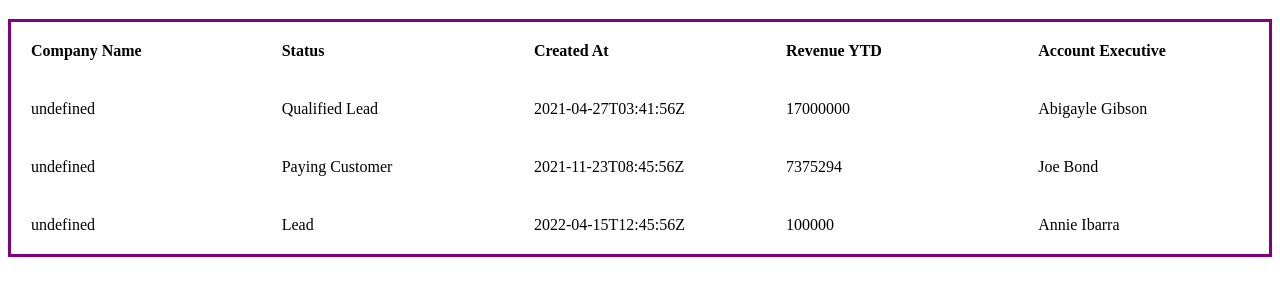
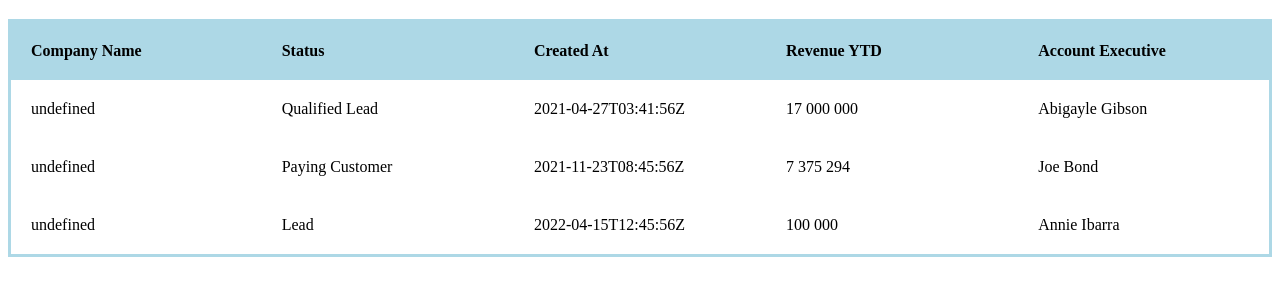
Before and after one commit to developer-job-simulation/javascript-crm, a website built with webpack: page index.html in a window 1280 px wide. Shown: the part 61-356 px from the top of the page. Built offline with nearby package versions, Linux system fonts and the light colour scheme; data requests are answered from the project's data file.

Commit message:
Enhanced table as required , added utility function to convert ytd to required format

```diff
--- a/src/ui.js
+++ b/src/ui.js
@@ -7,6 +7,7 @@ import {
   REVENUE_YTD_FIELD_NAME,
   STATUS_FIELD_NAME
 } from "./constants";
+import { ytdFormatter } from "./utils";
 
 export const makeTable = async () => {
   const companies = await fetchCompanies();
@@ -22,6 +23,8 @@ export const makeTable = async () => {
   // Here we simply rearrange company fields in the order in which we want to display them in UI
   companies.map(company => {
     const row = [];
+    company[REVENUE_YTD_FIELD_NAME]=ytdFormatter(company[REVENUE_YTD_FIELD_NAME])
+
     row.push(
       company[COMPANY_NAME_FIELD_NAME],
       company[STATUS_FIELD_NAME],
--- /dev/null
+++ b/src/utils.js
@@ -0,0 +1,17 @@
+
+
+const ytdFormatter=(revenue_ytd)=>{
+    let revenue_ytd_in_str=String(revenue_ytd)
+    let formatted_ytd="";
+    let endIndex=revenue_ytd_in_str.length
+    while(endIndex>0){
+        let startIndex=(endIndex>=3)?endIndex-3:0;
+        formatted_ytd=revenue_ytd_in_str.substring(startIndex,endIndex)+" "+formatted_ytd
+        endIndex-=3
+    }
+    return formatted_ytd
+}
+
+module.exports={
+    ytdFormatter
+}
--- a/styles.css
+++ b/styles.css
@@ -16,7 +16,9 @@ table {
     By default, when you set borders on table elements, they will look pretty ugly.
      */
     border-collapse: collapse;
-    border: 3px solid purple;
+    border: 3px solid lightblue;
+    border-radius: 5px;
+    /* box-shadow: 0 0 0 1px rgb(102, 170, 190); */
 }
 
 thead th:nth-child(1) {
@@ -42,4 +44,5 @@ th, td {
 /* nth-child is a pretty neat thing to use and is widely applicable in real-life projects. Reader is highly encouraged to do more reading on this. */
 tr:nth-child(1) {
     font-weight: bold;
+    background-color: lightblue;
 }
```
Also changed, not shown: 1 other file.
